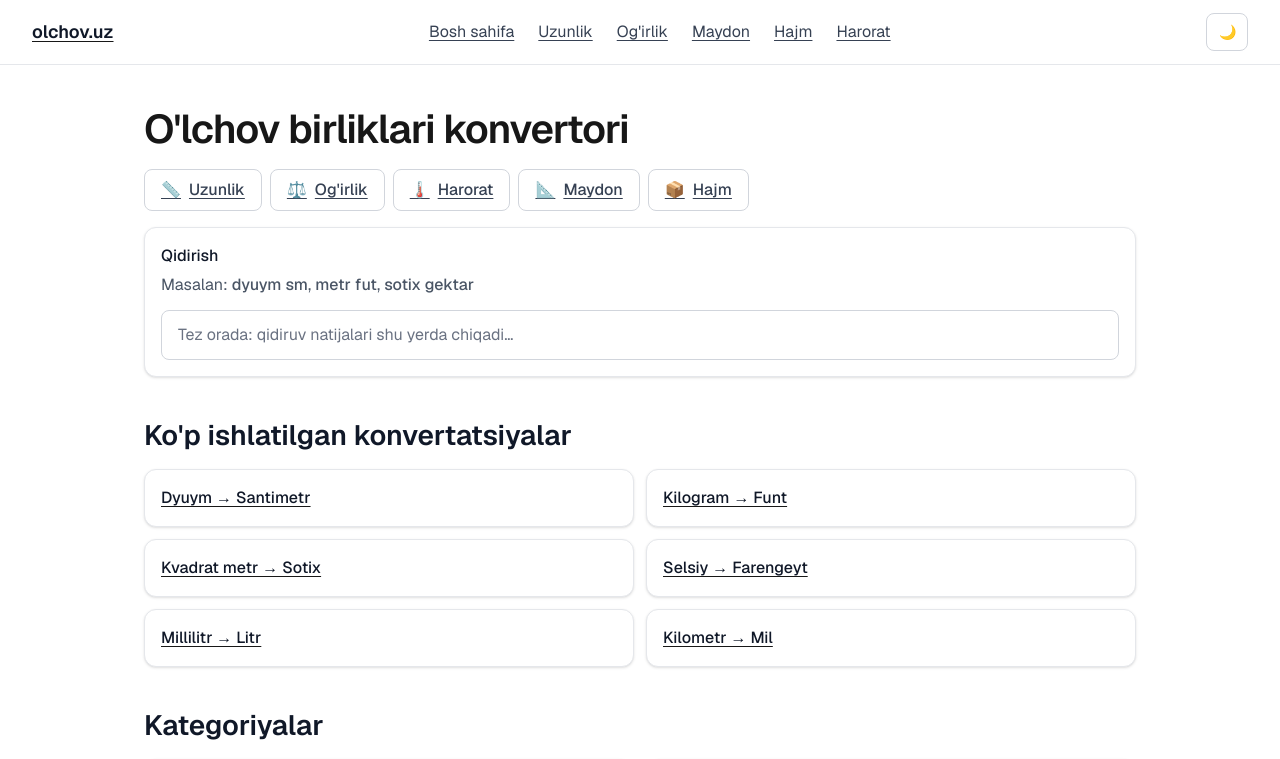
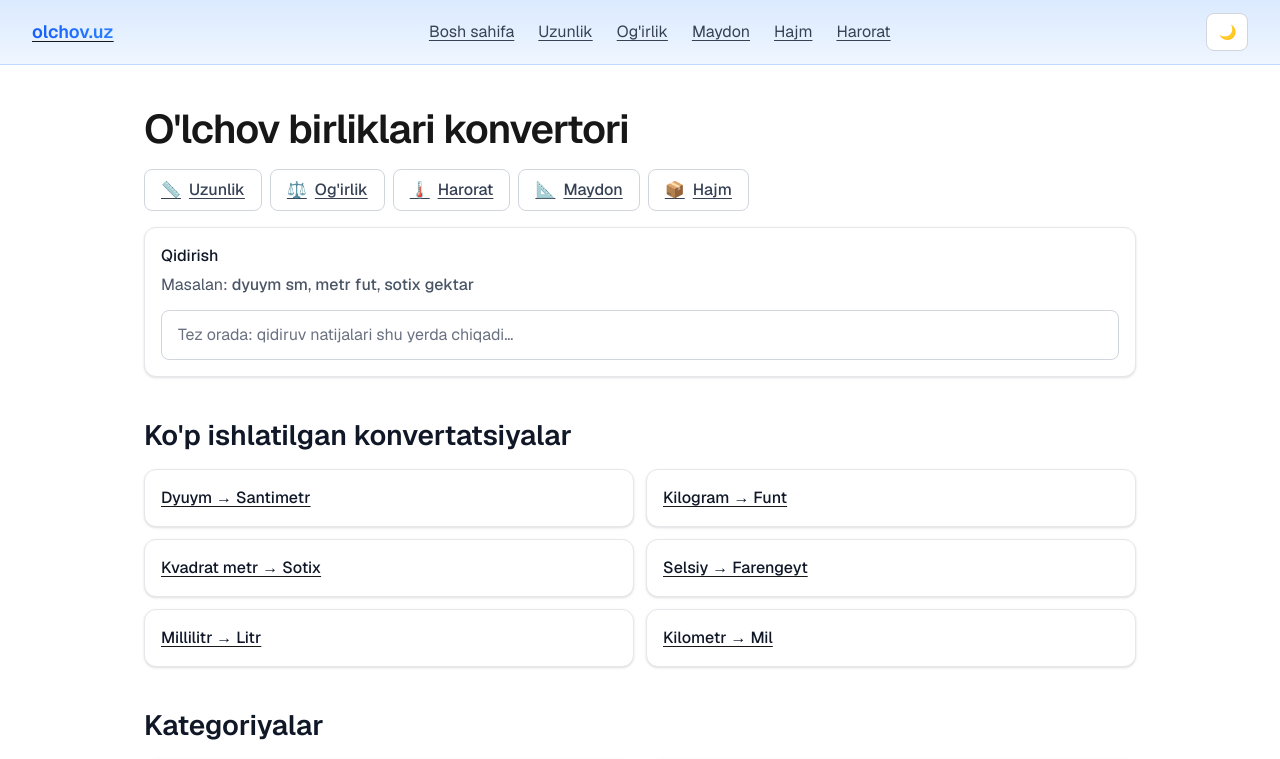
Before and after one commit to JKR007/olchov.uz, a Next.js app: page / in a window 1280 px wide. Shown: the top 759 px of the page. Built offline with nearby package versions, Linux system fonts and the light colour scheme.

Commit message:
enhance: Navbar styles

```diff
--- a/src/components/Navbar.tsx
+++ b/src/components/Navbar.tsx
@@ -3,49 +3,51 @@ import ThemeToggle from "@/components/ThemeToggle";
 
 export default function Navbar() {
   return (
-    <nav className="border-b border-gray-200 bg-white dark:border-gray-700 dark:bg-gray-800">
+    <nav className="border-b border-blue-200 bg-gradient-to-b from-blue-100 to-blue-50 dark:border-blue-900 dark:from-gray-800 dark:to-gray-900">
       <div className="mx-auto max-w-7xl px-4 sm:px-6 lg:px-8">
         <div className="flex h-16 items-center justify-between">
           {/* Logo */}
-          <Link href="/" className="flex items-center space-x-2 text-lg font-semibold">
-            <span className="text-gray-900 dark:text-white">olchov.uz</span>
+          <Link href="/" className="flex items-center space-x-2 text-lg font-semibold hover:underline decoration-blue-600 dark:decoration-blue-400 underline-offset-4">
+            <span className="bg-gradient-to-r from-blue-600 to-blue-500 bg-clip-text text-transparent dark:from-blue-400 dark:to-blue-300">
+              olchov.uz
+            </span>
           </Link>
 
           {/* Navigation Links */}
           <div className="hidden items-center space-x-6 md:flex">
             <Link
               href="/"
-              className="text-base text-gray-700 transition-colors hover:text-gray-900 dark:text-gray-300 dark:hover:text-white"
+              className="text-base text-gray-700 transition-colors hover:text-blue-600 dark:text-gray-300 dark:hover:text-blue-400"
             >
               Bosh sahifa
             </Link>
             <Link
               href="/uzunlik"
-              className="text-base text-gray-700 transition-colors hover:text-gray-900 dark:text-gray-300 dark:hover:text-white"
+              className="text-base text-gray-700 transition-colors hover:text-blue-600 dark:text-gray-300 dark:hover:text-blue-400"
             >
               Uzunlik
             </Link>
             <Link
               href="/ogirlik"
-              className="text-base text-gray-700 transition-colors hover:text-gray-900 dark:text-gray-300 dark:hover:text-white"
+              className="text-base text-gray-700 transition-colors hover:text-blue-600 dark:text-gray-300 dark:hover:text-blue-400"
             >
               Og&apos;irlik
             </Link>
             <Link
               href="/maydon"
-              className="text-base text-gray-700 transition-colors hover:text-gray-900 dark:text-gray-300 dark:hover:text-white"
+              className="text-base text-gray-700 transition-colors hover:text-blue-600 dark:text-gray-300 dark:hover:text-blue-400"
             >
               Maydon
             </Link>
             <Link
               href="/hajm"
-              className="text-base text-gray-700 transition-colors hover:text-gray-900 dark:text-gray-300 dark:hover:text-white"
+              className="text-base text-gray-700 transition-colors hover:text-blue-600 dark:text-gray-300 dark:hover:text-blue-400"
             >
               Hajm
             </Link>
             <Link
               href="/harorat"
-              className="text-base text-gray-700 transition-colors hover:text-gray-900 dark:text-gray-300 dark:hover:text-white"
+              className="text-base text-gray-700 transition-colors hover:text-blue-600 dark:text-gray-300 dark:hover:text-blue-400"
             >
               Harorat
             </Link>
```
